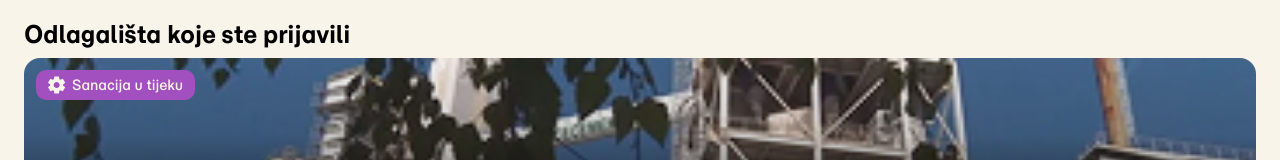
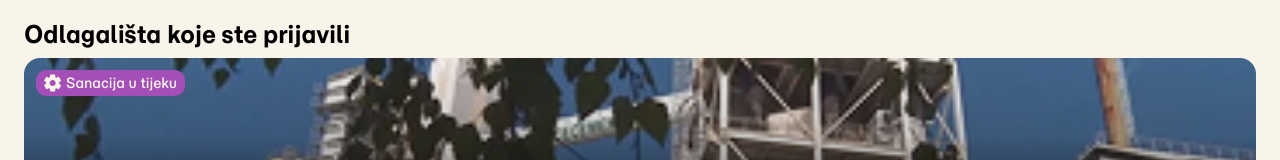
Before and after one commit to lovretomic/garbagebusters, a React (Vite) app in the folder frontend/: page /home in a window 1280 px wide. Shown: the part 142-302 px from the top of the page. Built offline with nearby package versions, Linux system fonts and the light colour scheme.

Commit message:
minor fix

```diff
--- a/frontend/src/components/ReportCard/ReportCard.module.scss
+++ b/frontend/src/components/ReportCard/ReportCard.module.scss
@@ -41,11 +41,12 @@
 
   display: flex;
   align-items: center;
-  gap: 6px;
-  padding: 6px 12px;
+  gap: 4px;
+  padding: 4px 8px;
 
   border-radius: 10px;
-  background-color: #a24fbf;
+  background-color: #A44EB7;
+
   color: $primary-white;
   font-size: 14px;
   font-weight: 500;
```
